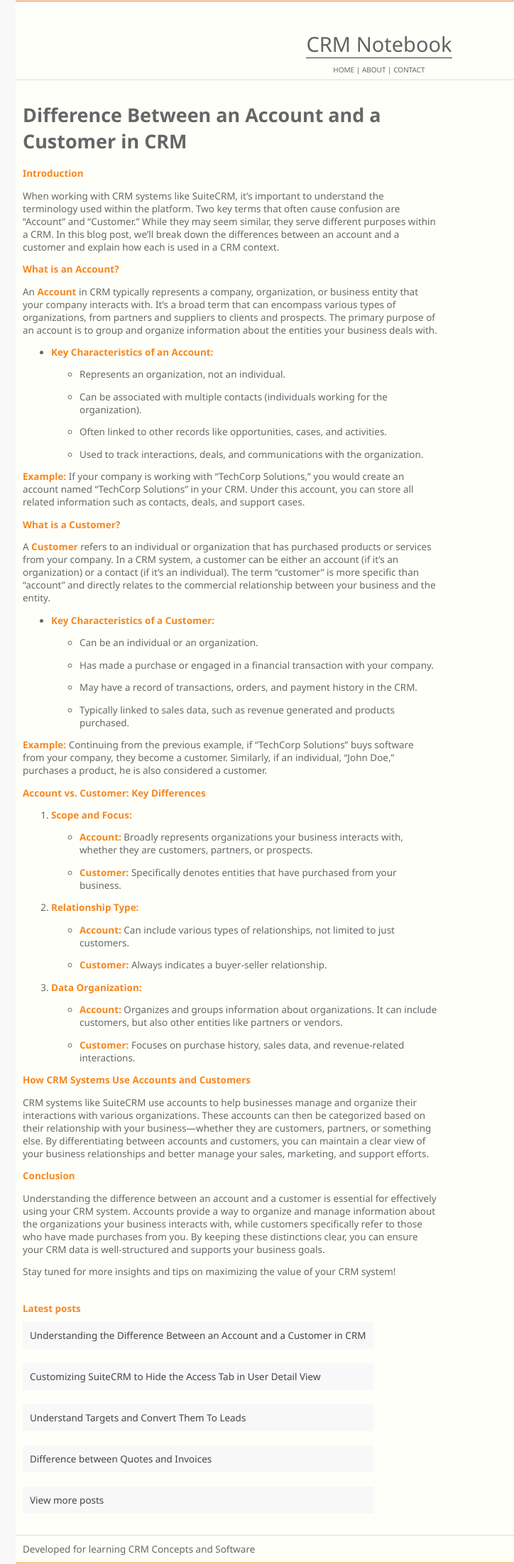
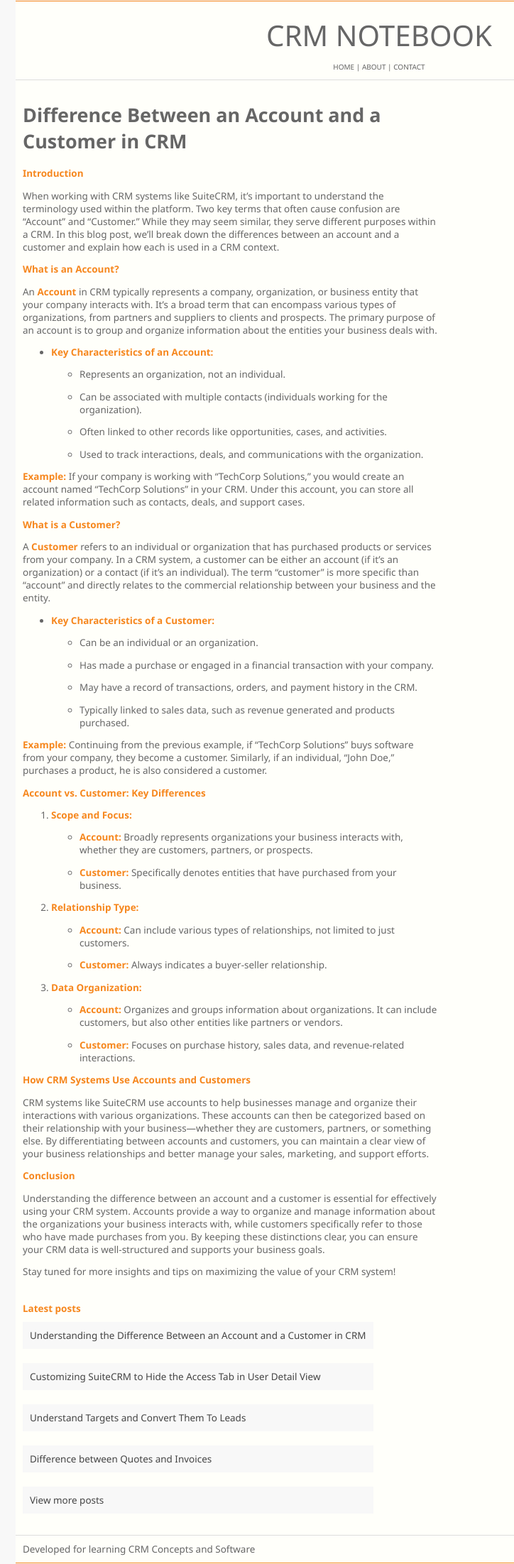
Before and after one commit to gmcodentech/crmnotebook, a Jekyll site: the page built from index.md, in a window 1280 px wide. Shown: the whole page at 71% size, without its empty margins (106-830 px from the left). Built offline with Jekyll 4.4.1, drawn with Linux system fonts in a browser that asks for light colours.

Commit message:
changed title code

```diff
--- a/_layouts/default.html
+++ b/_layouts/default.html
@@ -11,7 +11,8 @@
 	<body>
 		<div id="wrapper">
 			<div id="header">
-				<div id="header_content"><span style="color:#636363;font-size:29px;border-bottom:1px solid #333;">CRM Notebook</span>
+				<div id="header_content">
+				<div id="site_title">CRM NOTEBOOK</div>
 				<div style="margin-top:10px;maring-right:10px;font-size:10px;">
 				<a href="index">HOME</a> | <a href="about">ABOUT</a> | <a href="#">CONTACT</a></div>
 				</div>
--- a/site.css
+++ b/site.css
@@ -47,6 +47,9 @@ strong
 {
 	color:#444;text-decoration:none;
 }
+#site_title{
+	font-size:3em;
+}
 .box a:hover
 {
 	color:#F6871E;
@@ -54,7 +57,7 @@ strong
 #header_content
 {
 	margin:0px;
-	padding:40px 10px;
+	padding:20px 10px;
 	text-align:center;
 }
 
```
